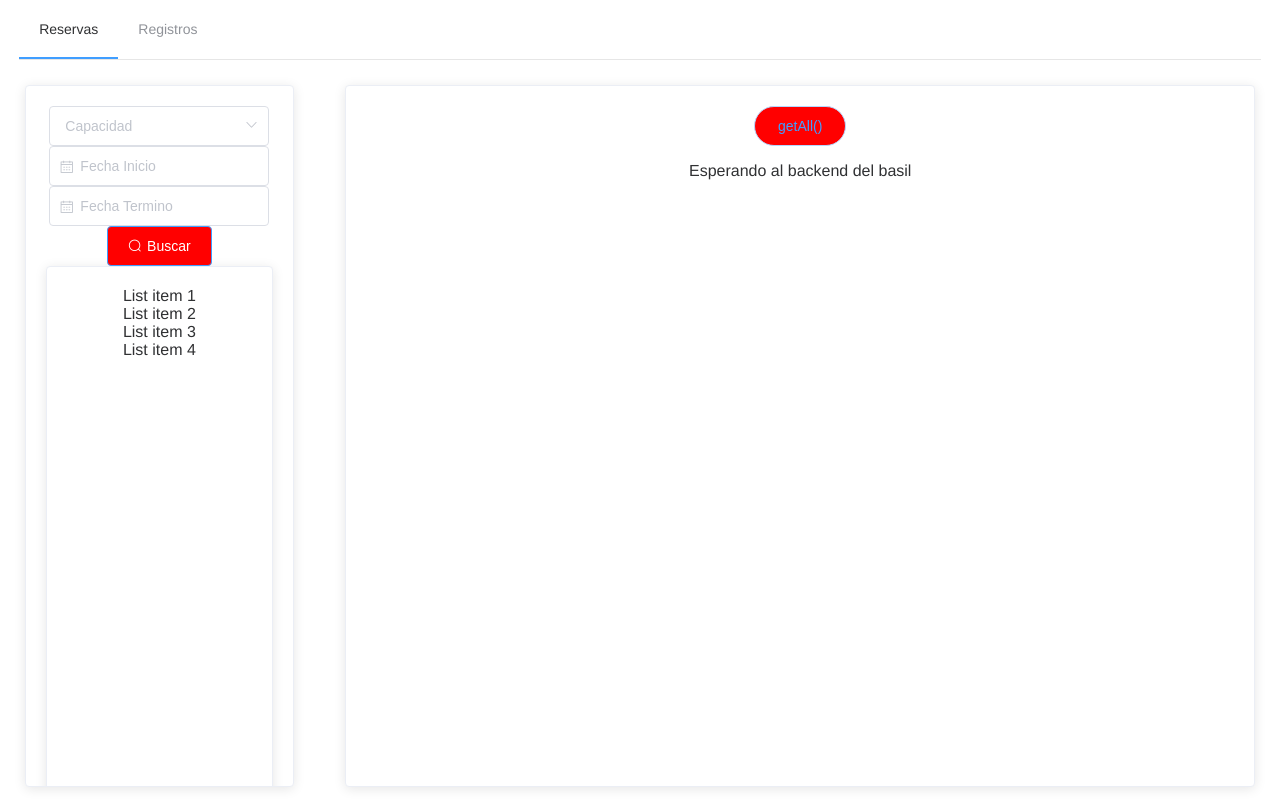
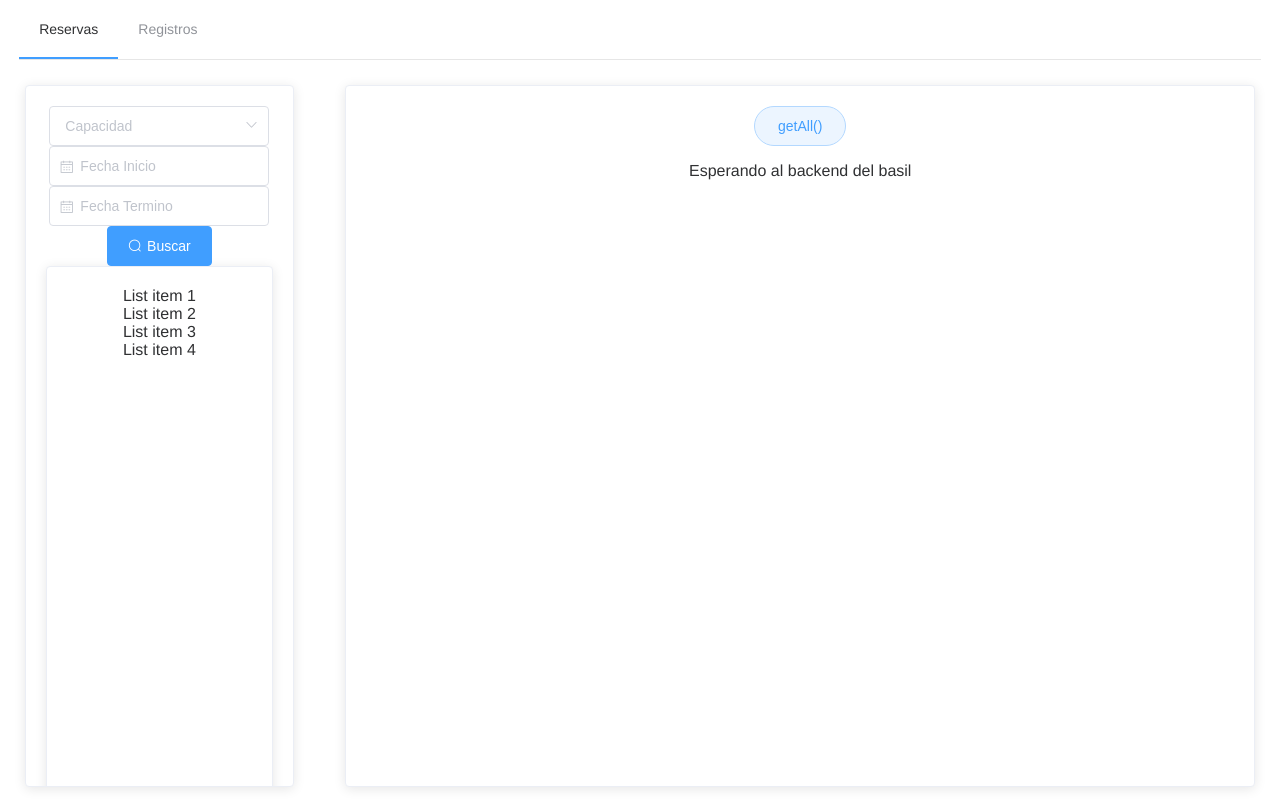
Before and after one commit to Kakoo8/TingesoFront, a Vue app: page /#/ in a window 1280 px wide. Built offline with nearby package versions, Linux system fonts and the light colour scheme.

Commit message:
CHG: cambio de color boton de prueba

```diff
--- a/src/components/FilterRack.vue
+++ b/src/components/FilterRack.vue
@@ -44,10 +44,6 @@
   .el-input__inner{
     width: 220px;
   }
-
-  .el-button--primary {
-    background-color: red !important;
-  }
 </style>
 
 <script>
```
